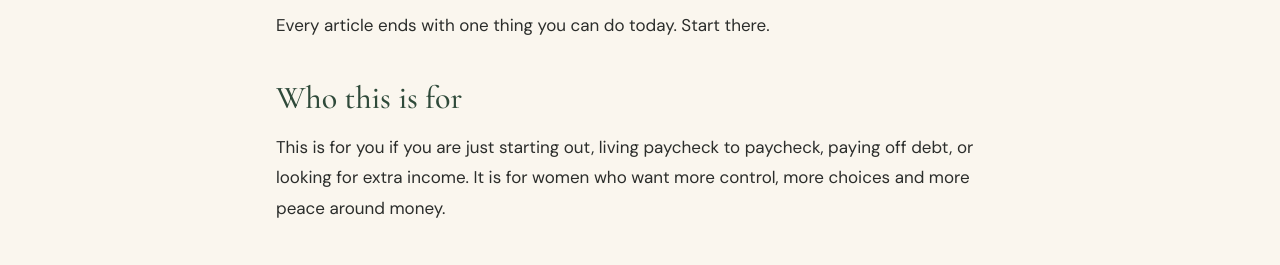
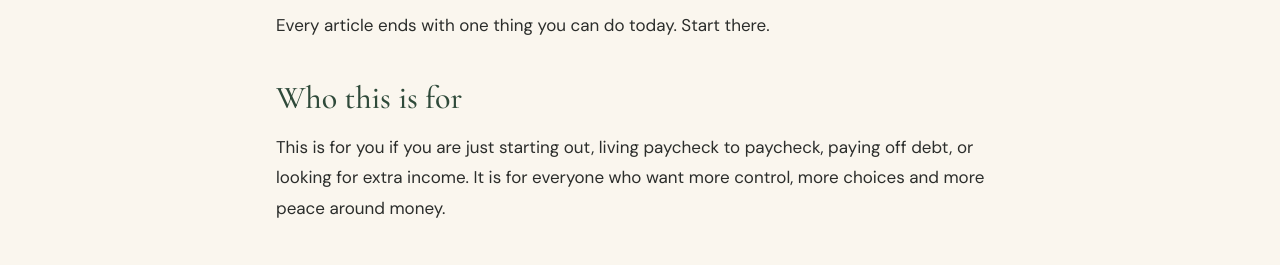
Before and after one commit to Emmanuel241723/Build-and-Bloom-hub-, a Next.js app: page /about in a window 1280 px wide. Shown: the part 1880-2145 px from the top of the page. Built offline with nearby package versions, Linux system fonts and the light colour scheme; no server answers.

Commit message:
Update audience description in about page

```diff
--- a/app/about/page.tsx
+++ b/app/about/page.tsx
@@ -20,7 +20,7 @@ export default function About(){return(<div className="mx-auto max-w-3xl px-5 py
 <p>I explain things in plain words. I will tell you when something is hard, when it takes time, and when an idea is mostly hype. I will not shame you for how you spend, and I will never promise you quick riches.</p>
 <p>Every article ends with one thing you can do today. Start there.</p>
 <h2>Who this is for</h2>
-<p>This is for you if you are just starting out, living paycheck to paycheck, paying off debt, or looking for extra income. It is for women who want more control, more choices and more peace around money.</p>
+<p>This is for you if you are just starting out, living paycheck to paycheck, paying off debt, or looking for extra income. It is for everyone who want more control, more choices and more peace around money.</p>
 <h2>A quick note</h2>
 <p>Everything here is general information, not personal financial advice. Your situation is your own, so check the details that matter with a qualified professional. Some links may be affiliate links, and I will always say so.</p>
 </div>
```
